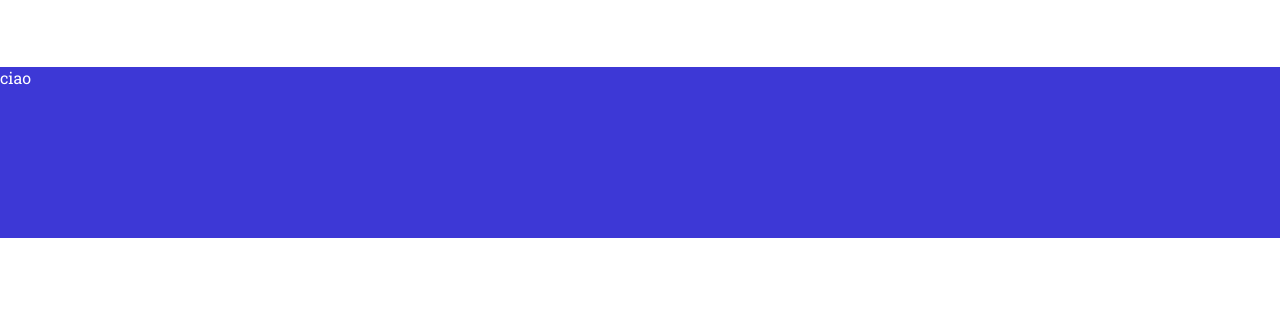
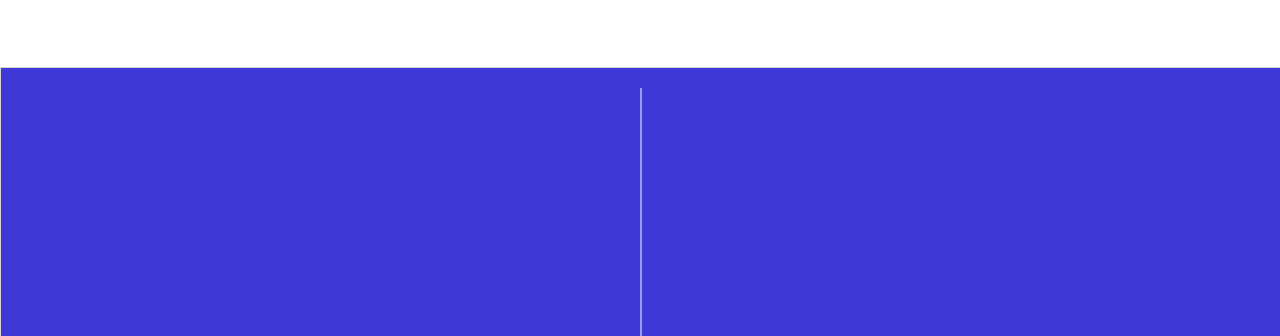
Before and after one commit to olmobianc/portfolio, a website built with webpack: page src/views/index.html in a window 1280 px wide. Shown: the part 5097-5433 px from the top of the page. Built offline with nearby package versions, Linux system fonts and the light colour scheme.

Commit message:
feat:added canvas

```diff
--- a/src/index.js
+++ b/src/index.js
@@ -1,10 +1,13 @@
 import { makeSmoothScrolling } from "../src/js/makeSmoothScrolling"
 import { addBorder } from "../src/js/addNavabarBorder"
+import { addResumeArrow } from "../src/js/resumeCanvas"
 import "./styles/main.css"
 
 // Scroll to section on link click
 document.addEventListener('DOMContentLoaded', makeSmoothScrolling);
 document.addEventListener('scroll', addBorder);
+document.addEventListener('DOMContentLoaded', addResumeArrow);
 
 export { makeSmoothScrolling }
 export { addBorder }
+export { addResumeArrow }
--- /dev/null
+++ b/src/js/resumeCanvas.js
@@ -0,0 +1,14 @@
+export function addResumeArrow() {
+    var c = document.getElementById("canvas");
+    c.width = window.innerWidth;
+    var w = c.width;
+    c.height = window.innerHeight;
+    var ctx = c.getContext("2d");
+
+
+    ctx.moveTo(w/2, 20); //start coordinates
+    ctx.lineTo(w/2, 800); //end coordinates
+    ctx.strokeStyle = "white";
+    ctx.stroke(); //needed to actually see the line
+
+}
--- a/src/styles/resume.css
+++ b/src/styles/resume.css
@@ -28,4 +28,10 @@
     background: #3d38d6;;
     color: white;
     padding-bottom: 150px;
+    overflow-x: hidden;
 }
+
+#canvas {
+    border: 1px solid #d3d3d3;
+    color: white;
+}
--- a/src/views/index.html
+++ b/src/views/index.html
@@ -202,7 +202,8 @@
         </section>
 
         <div class="line-resume-container">
-            ciao
+            <canvas id="canvas">
+            </canvas>
         </div>
 
         <!-- SECTION 5 // CONTACT -->
```
